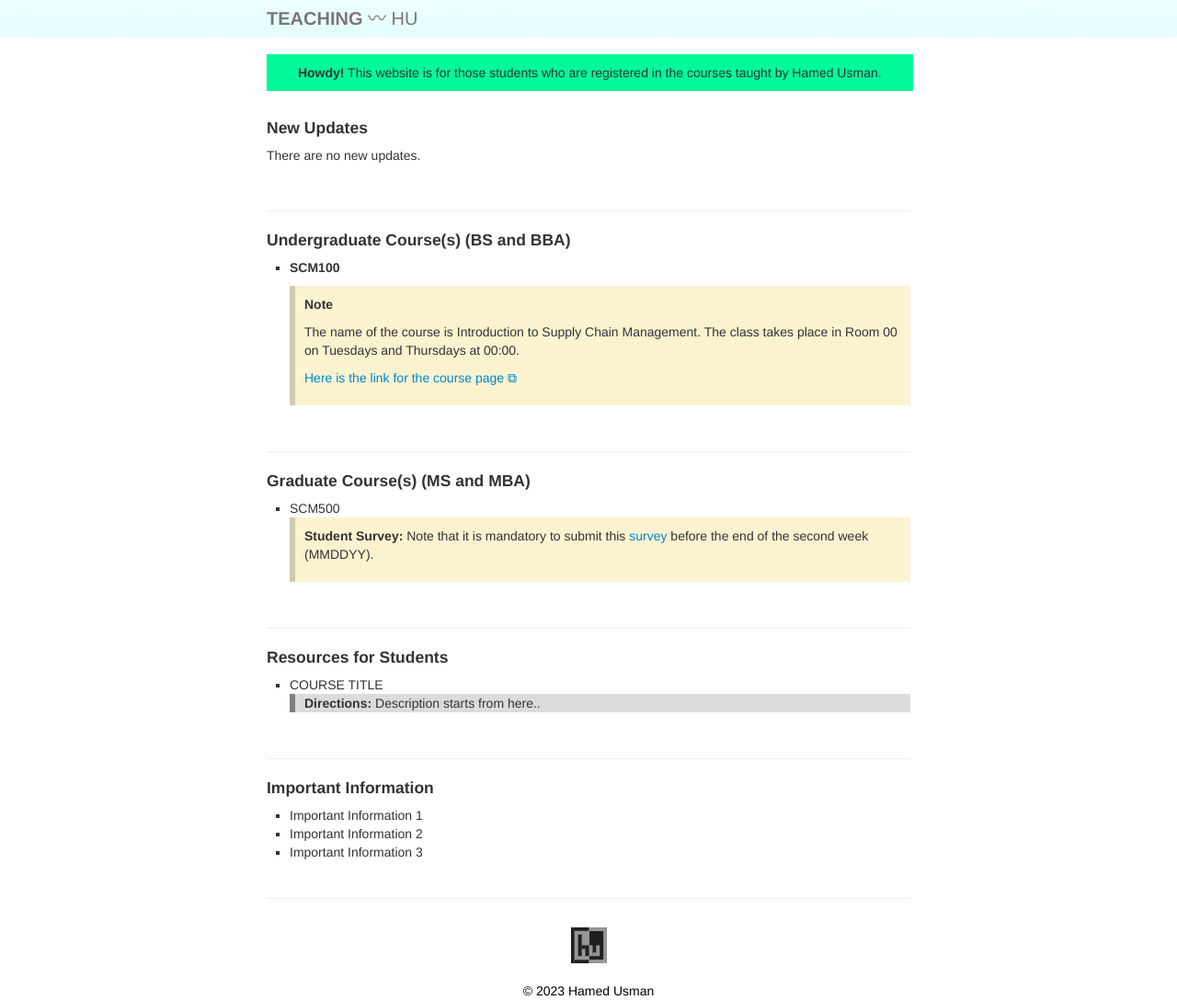
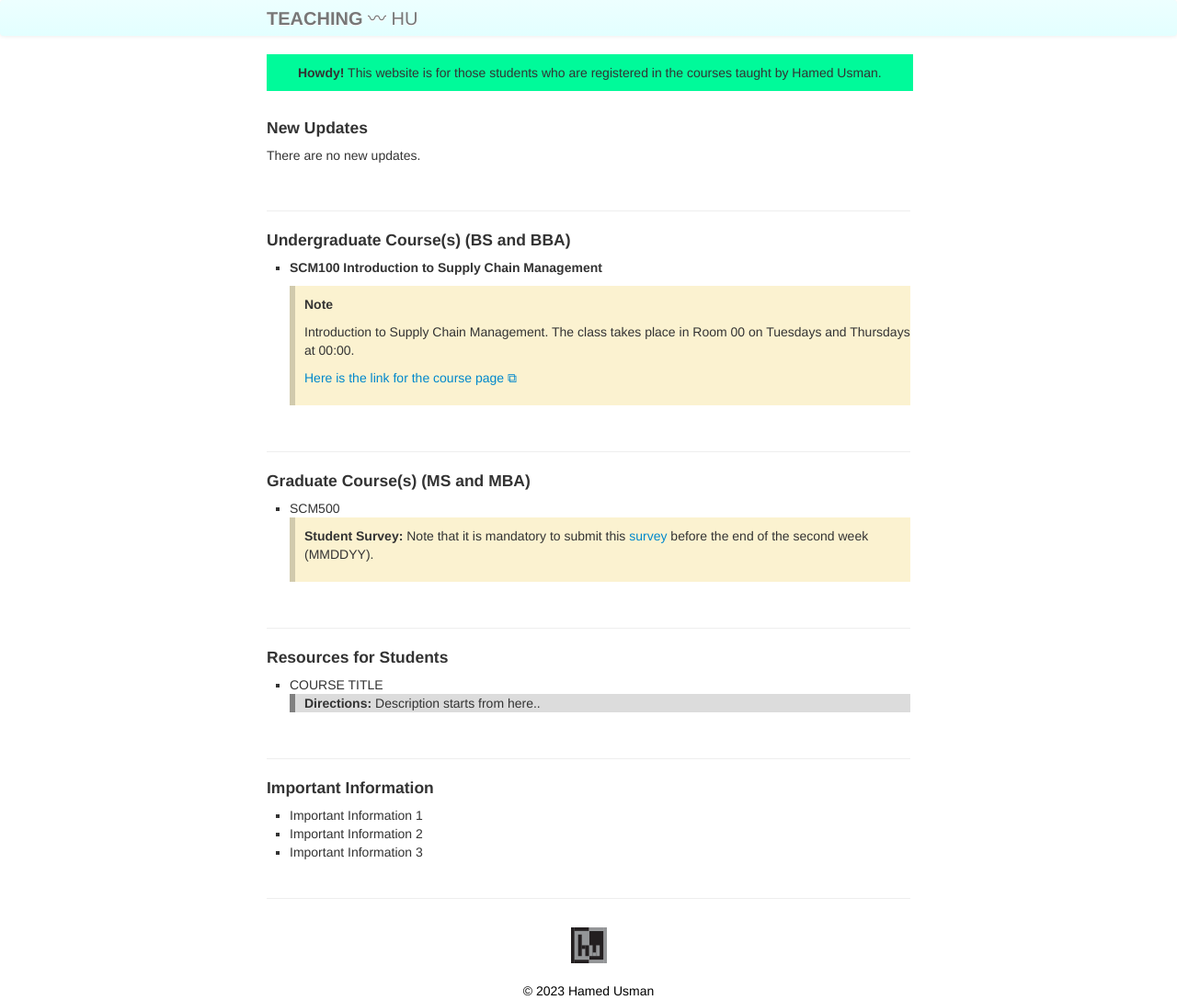
Before and after one commit to 101scm/101scm.github.io, a Jekyll site: the page built from index.md, in a window 1280 px wide. Shown: the whole page at 92% size. Built offline with Jekyll 4.4.1, drawn with Linux system fonts in a browser that asks for light colours.

Commit message:
Update index.md

```diff
--- a/index.md
+++ b/index.md
@@ -18,10 +18,10 @@ keywords: operations management, supply chain management, logistics
 
 <h4>Undergraduate Course(s) (BS and BBA)</h4>
 <ul>
-<li><h5>SCM100</h5></li>
+<li><h5>SCM100 Introduction to Supply Chain Management</h5></li>
 <!--<p>There are no new updates.</p>-->
 <div class="note"><p><strong>Note</strong></p>
-  <p>The name of the course is Introduction to Supply Chain Management. The class takes place in Room 00 on Tuesdays and Thursdays at 00:00.</p>
+  <p>Introduction to Supply Chain Management. The class takes place in Room 00 on Tuesdays and Thursdays at 00:00.</p>
   <p><a href="https://www.google.com">Here is the link for the course page &#x29c9;</a></p></div>
 </ul>
 
```
